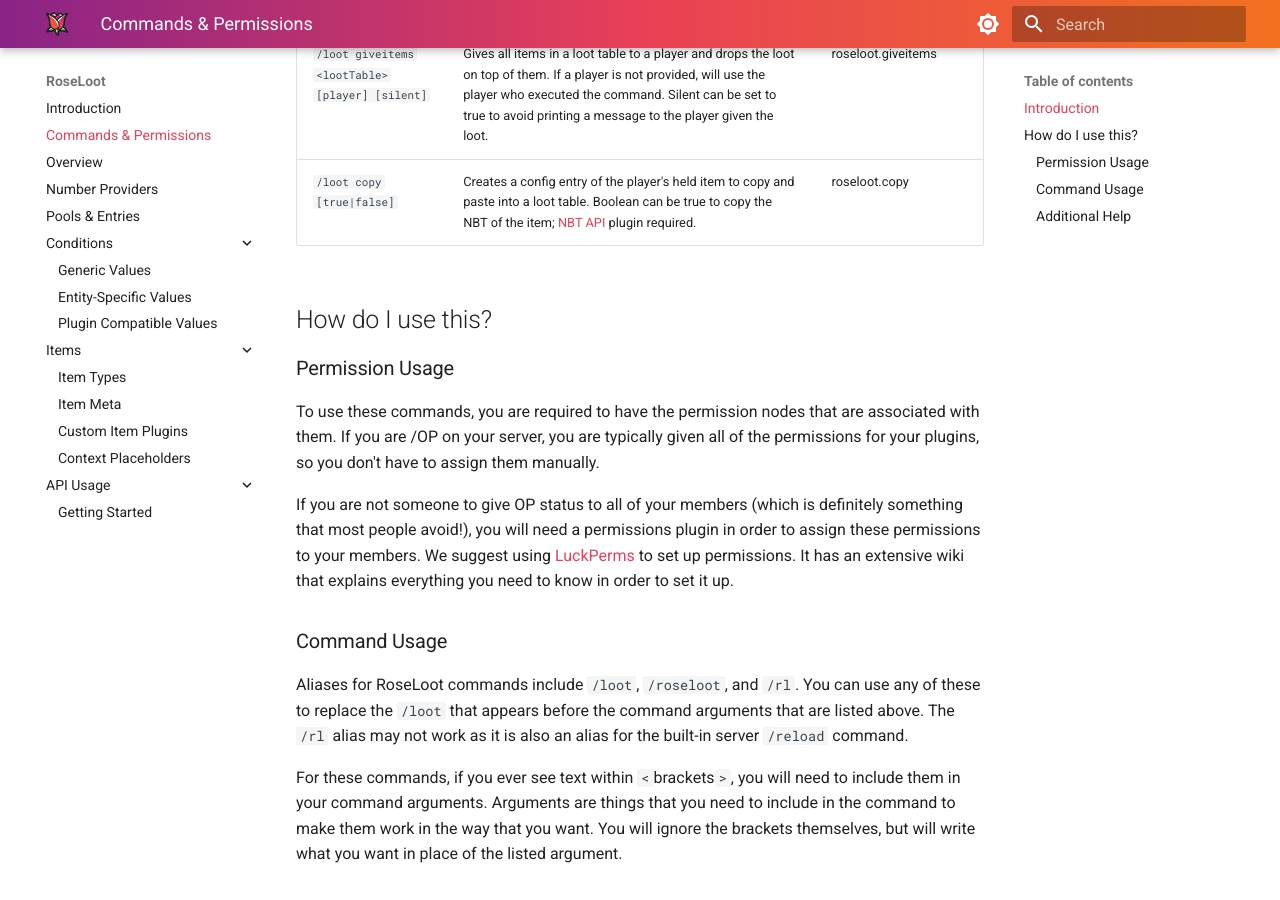
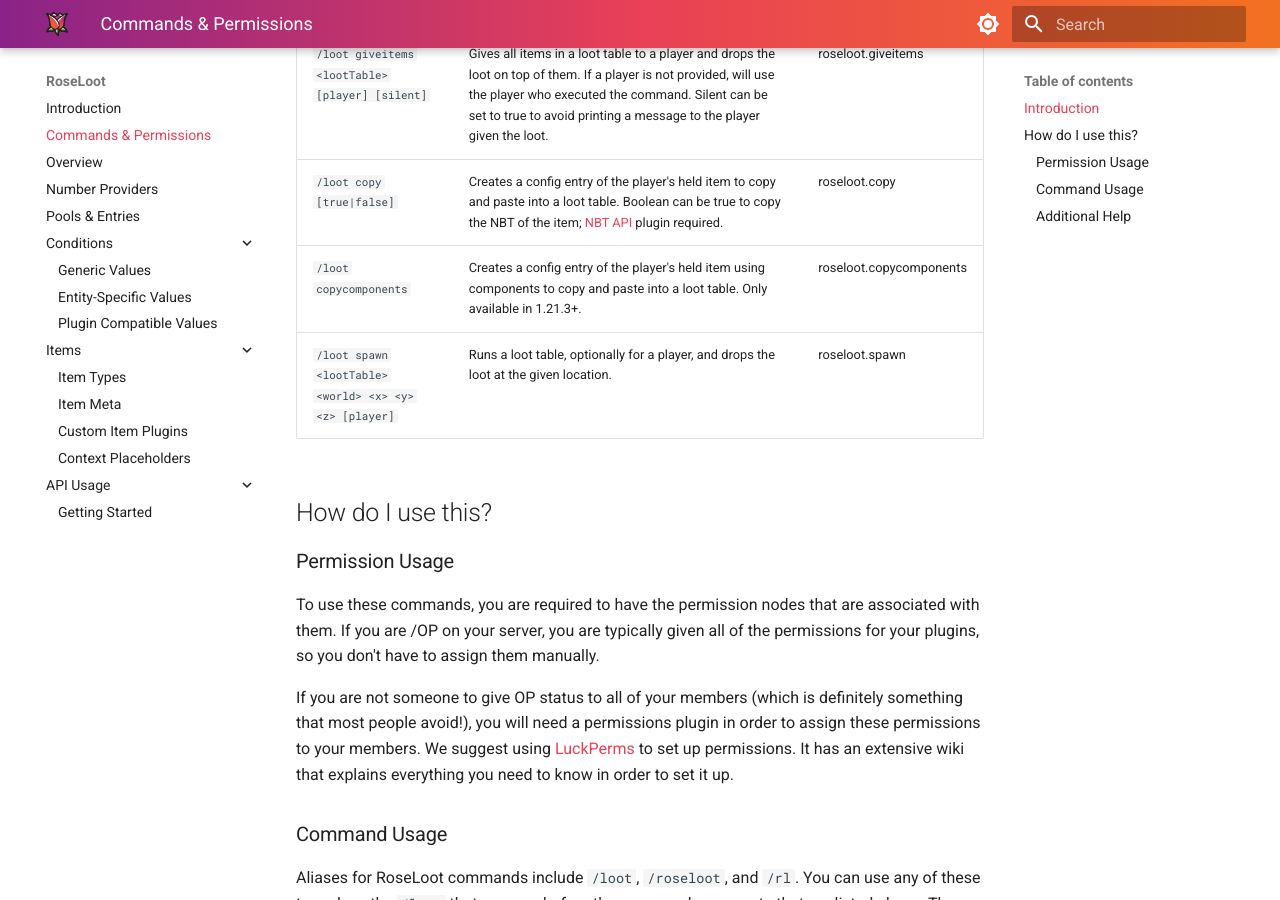
Before and after one commit to Rosewood-Development/RoseWiki, an MkDocs documentation site: the page built from docs/RoseLoot/commands-&-permissions.md, in a window 1280 px wide and 900 px high, scrolled down 710 px. Built offline with MkDocs 1.6.1 and Material for MkDocs 9.7.7, drawn with Linux system fonts in a browser that asks for light colours.

Commit message:
Add RoseLoot /loot copycomponents and /loot spawn

```diff
--- a/docs/RoseLoot/commands-&-permissions.md
+++ b/docs/RoseLoot/commands-&-permissions.md
@@ -10,6 +10,8 @@ This page contains all of the commands and permissions for RoseLoot.  Scroll pas
 | `/loot generate <lootTable> [player] [silent]` | Runs a loot table for a player and drops the loot on top of them.  If a player is not provided, will use the player who executed the command.  Silent can be set to true to avoid printing a message to the player given the loot. | roseloot.generate |
 | `/loot giveitems <lootTable> [player] [silent]` | Gives all items in a loot table to a player and drops the loot on top of them.  If a player is not provided, will use the player who executed the command.  Silent can be set to true to avoid printing a message to the player given the loot. | roseloot.giveitems |
 | `/loot copy [true|false]` | Creates a config entry of the player's held item to copy and paste into a loot table.  Boolean can be true to copy the NBT of the item; [NBT API](https://www.spigotmc.org/resources/7939/) plugin required. | roseloot.copy |
+| `/loot copycomponents` | Creates a config entry of the player's held item using components to copy and paste into a loot table.  Only available in 1.21.3+. | roseloot.copycomponents |
+| `/loot spawn <lootTable> <world> <x> <y> <z> [player]` | Runs a loot table, optionally for a player, and drops the loot at the given location. | roseloot.spawn |
 
 ## How do I use this?
 ### Permission Usage
```
